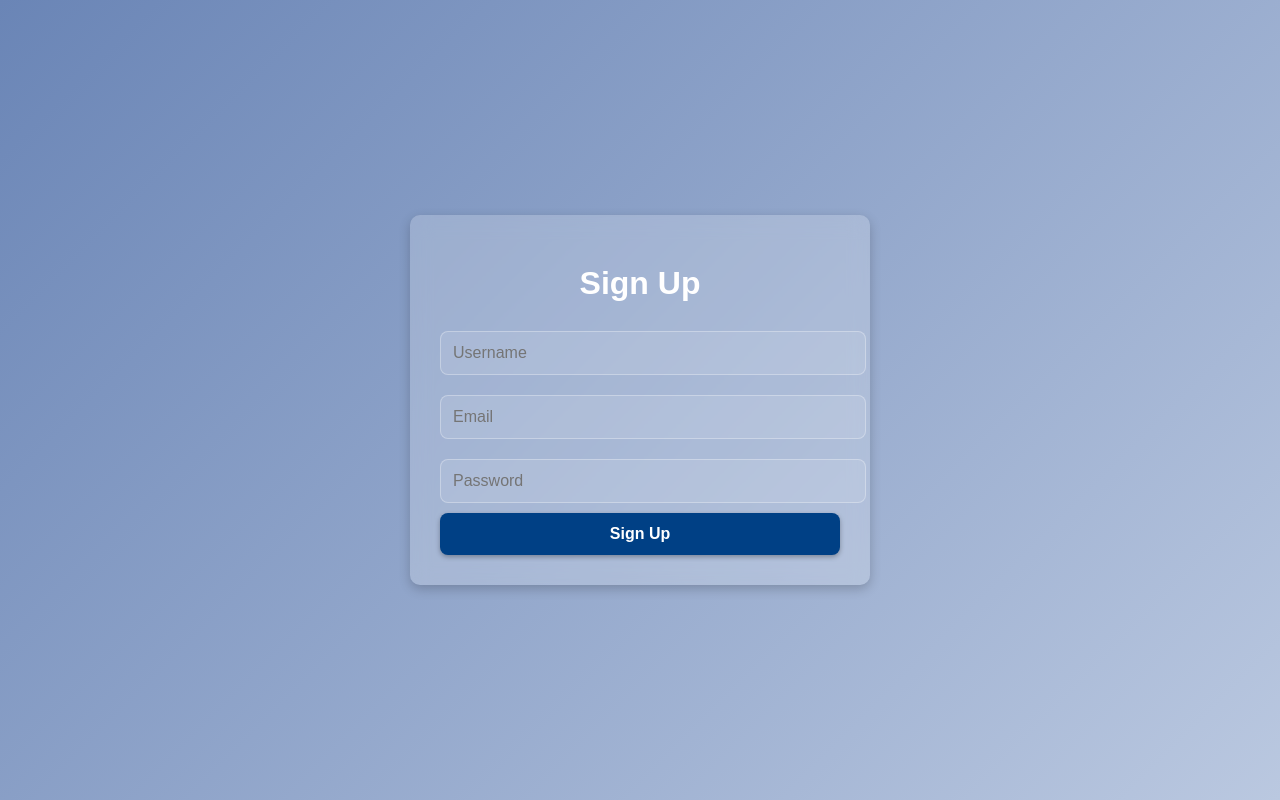
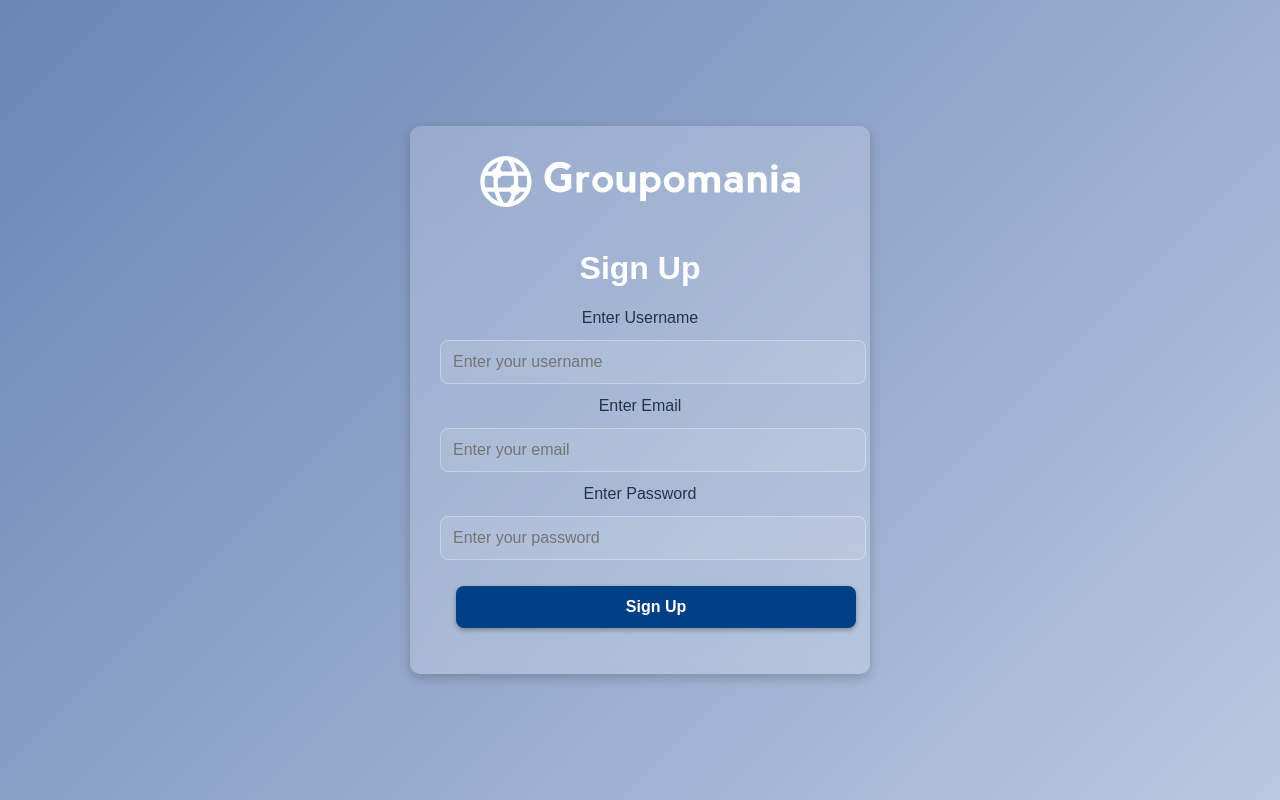
Before and after one commit to Meera-Manikandan/react-sql-teams-chat, a React (Vite) app in the folder frontend/: page /signup in a window 1280 px wide. Built offline with nearby package versions, Linux system fonts and the light colour scheme.

Commit message:
Image updates

```diff
--- a/frontend/src/components/Auth/Login.jsx
+++ b/frontend/src/components/Auth/Login.jsx
@@ -1,63 +1,71 @@
-import React, { useState } from 'react';
-import axios from 'axios';
-import { useNavigate } from 'react-router-dom';
-import { validateEmail, validatePassword } from '../../utils/validation';
-import '../../styles/Auth.css';
+import React, { useState } from "react";
+import axios from "axios";
+import { useNavigate } from "react-router-dom";
+import { validateEmail, validatePassword } from "../../utils/validation";
+import logo from "../../assets/icon-left-font-monochrome-white.svg";
+import "../../styles/Auth.css";
 
 function Login() {
-  const [email, setEmail] = useState('');
-  const [password, setPassword] = useState('');
-  const [error, setError] = useState('');
+  const [email, setEmail] = useState("");
+  const [password, setPassword] = useState("");
+  const [error, setError] = useState("");
   const navigate = useNavigate();
 
   const handleLogin = async () => {
-    setError('');
+    setError("");
 
     if (!validateEmail(email)) {
-      setError('Invalid email format');
+      setError("Invalid email format");
       return;
     }
 
     if (!validatePassword(password)) {
-      setError('Password must be at least 6 characters long');
+      setError("Password must be at least 6 characters long");
       return;
     }
 
     try {
-      const response = await axios.post('http://localhost:5001/auth/login', {
+      const response = await axios.post("http://localhost:5001/auth/login", {
         email,
         password,
       });
 
       if (response.data.token) {
-        localStorage.setItem('token', response.data.token);
+        localStorage.setItem("token", response.data.token);
 
         if (response.data.user) {
-          localStorage.setItem('user', JSON.stringify(response.data.user));
+          localStorage.setItem("user", JSON.stringify(response.data.user));
         } else {
-          localStorage.setItem('user', JSON.stringify({ username: 'Guest' }));
+          localStorage.setItem("user", JSON.stringify({ username: "Guest" }));
         }
 
-        navigate('/dashboard');
+        navigate("/dashboard");
       } else {
-        throw new Error('Invalid server response');
+        throw new Error("Invalid server response");
       }
     } catch (err) {
-      setError(err.response?.data?.message || 'Something went wrong');
+      setError(err.response?.data?.message || "Something went wrong");
     }
   };
 
   return (
     <div className="auth-container">
+      <span>
+        <img src={logo} alt="Company Logo" className="auth-logo" />
+      </span>
       <h1>Login</h1>
       {error && <p className="error">{error}</p>}
+      <label htmlFor="email">Enter Email</label>
       <input
+        id="email"
         type="email"
         placeholder="Enter your email"
         value={email}
         onChange={(e) => setEmail(e.target.value)}
       />
+      <label htmlFor="password">Enter Password</label>
       <input
+        id="password"
         type="password"
         placeholder="Enter your password"
         value={password}
--- a/frontend/src/components/Auth/SignUp.jsx
+++ b/frontend/src/components/Auth/SignUp.jsx
@@ -2,7 +2,7 @@ import React, { useState } from "react";
 import axios from "axios";
 import { useNavigate } from "react-router-dom";
 import "../../styles/Auth.css";
-
+import logo from "../../assets/icon-left-font-monochrome-white.svg";
 function SignUp() {
   const [username, setUsername] = useState("");
   const [email, setEmail] = useState("");
@@ -29,26 +29,44 @@ function SignUp() {
 
   return (
     <div className="auth-container">
+      <span>
+        <img src={logo} alt="Company Logo" className="auth-logo" />
+      </span>
+
       <h1>Sign Up</h1>
-      {error && <p className="error">{error}</p>}
+      {error && (
+        <p className="error" aria-live="polite">
+          {error}
+        </p>
+      )}
+
+      <label htmlFor="username">Enter Username</label>
       <input
+        id="username"
         type="text"
-        placeholder="Username"
+        placeholder="Enter your username"
         value={username}
         onChange={(e) => setUsername(e.target.value)}
       />
+
+      <label htmlFor="email">Enter Email</label>
       <input
+        id="email"
         type="email"
-        placeholder="Email"
+        placeholder="Enter your email"
         value={email}
         onChange={(e) => setEmail(e.target.value)}
       />
+
+      <label htmlFor="password">Enter Password</label>
       <input
+        id="password"
         type="password"
-        placeholder="Password"
+        placeholder="Enter your password"
         value={password}
         onChange={(e) => setPassword(e.target.value)}
       />
+
       <button onClick={handleSignup}>Sign Up</button>
     </div>
   );
--- a/frontend/src/components/Dashboard.jsx
+++ b/frontend/src/components/Dashboard.jsx
@@ -1,7 +1,7 @@
 import React, { useState, useEffect } from "react";
 import { useNavigate } from "react-router-dom";
 import "../styles/Dashboard.css";
-import logo from "../assets/logo.png";
+// import logo from "../assets/logo.png";
 function Dashboard() {
   const navigate = useNavigate();
   const [user, setUser] = useState(null);
@@ -216,7 +216,7 @@ function Dashboard() {
           className="app-logo-container"
           style={{ display: "flex", alignItems: "center", gap: "10px" }}
         >
-          <img src={logo} alt="App Logo" className="app-logo" />
+          {/* <img src={logo} alt="App Logo" className="app-logo" /> */}
           <span className="app-name">Groupomania</span>
         </div>
 
--- a/frontend/src/styles/Auth.css
+++ b/frontend/src/styles/Auth.css
@@ -16,6 +16,12 @@
   color: #fff;
   font-size: 2rem;
   margin-bottom: 20px;
+}
+
+.auth-logo {
+  width: 80%; /* Reduce from 80px to 60px */
+  height: auto;
+  margin-bottom: 15px;
 }
 
 /* Input Fields */
@@ -42,6 +48,7 @@
 .auth-container button {
   width: 100%;
   padding: 12px;
+  margin: 16px;
   background: #004085; /* Darker blue for better contrast */
   border: none;
   color: #ffffff;
```
Also changed, not shown: frontend/src/assets/icon-left-font-monochrome-black.svg (added), frontend/src/assets/icon-left-font-monochrome-white.svg (renamed from frontend/public/icon-left-font-monochrome-white.svg).
